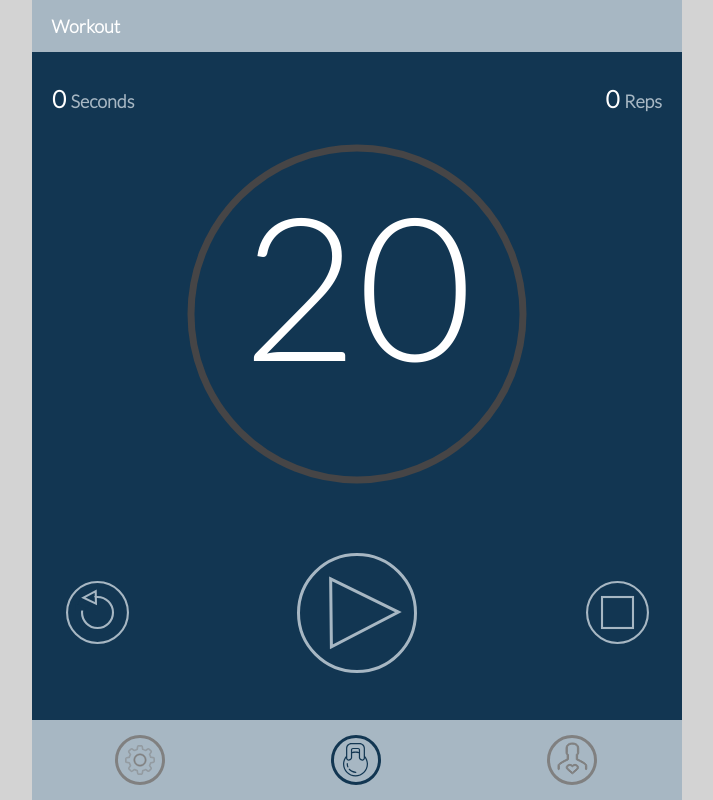
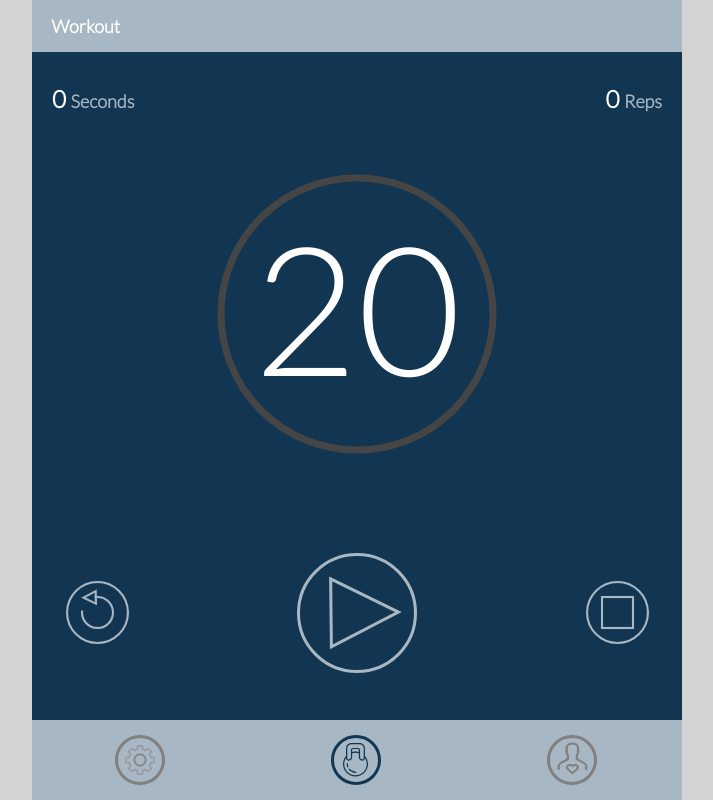
Before and after one commit to maiki-mo/criit, a React (Create React App) app: page /workout in a window 1280 px wide. Shown: the whole page, without its empty margins (283-996 px from the left). Built offline with nearby package versions, Linux system fonts and the light colour scheme.

Commit message:
set progress circle radius / counter style

```diff
--- a/src/components/Counter.js
+++ b/src/components/Counter.js
@@ -32,9 +32,10 @@ export default ( {
             margin: 0,
             ...flex.centerFlexRow,
             fontWeight: 500,
-            fontSize: 200,
+            fontSize: 180,
+            position: 'relative',
+            bottom: 8,
             color: colors.white,
-            paddingBottom: '10%',
         },
     };
 
--- a/src/components/ProgressRing.js
+++ b/src/components/ProgressRing.js
@@ -20,7 +20,7 @@ export default ( {
         },
     };
 
-    const radius = 180;
+    const radius = 150;
     const normalizedRadius = radius - stroke * 2;
     const circumference = normalizedRadius * 2 * Math.PI;
 
```
